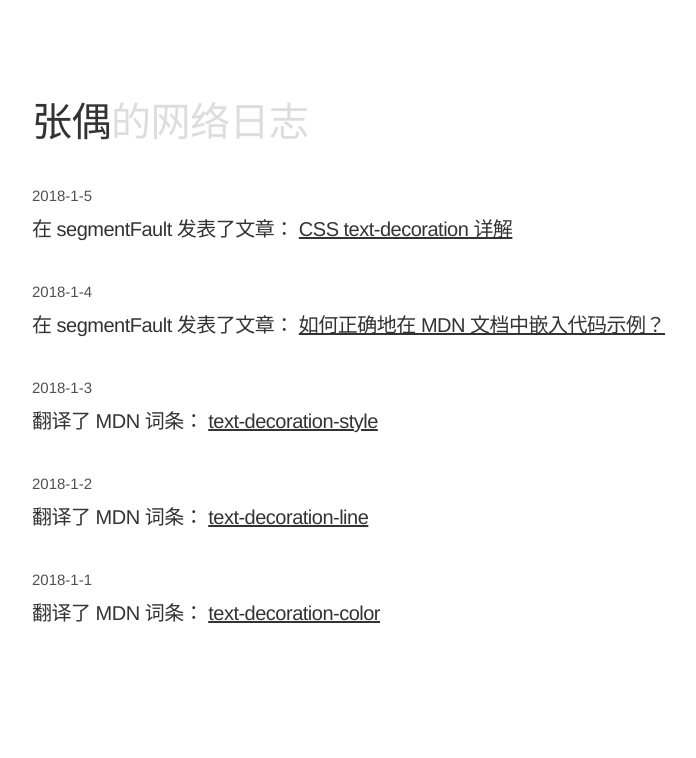
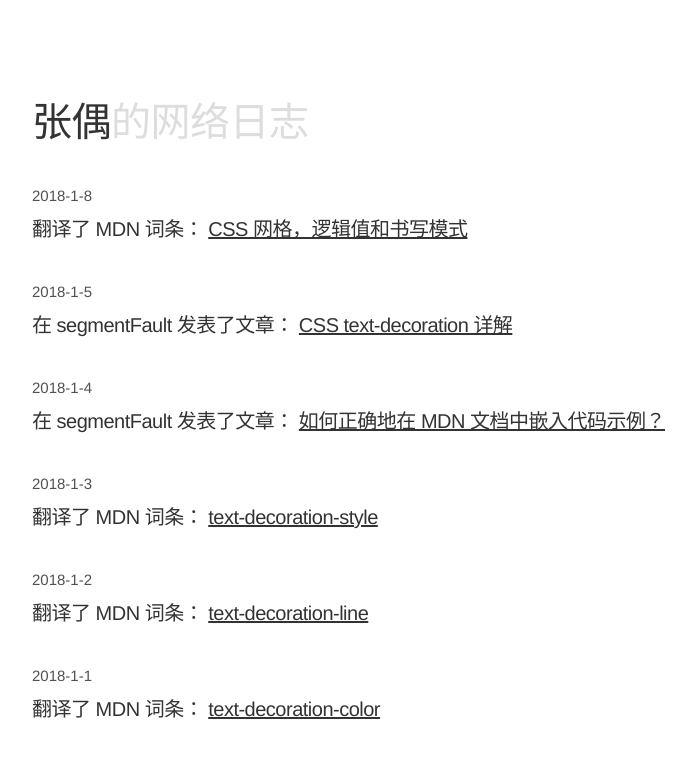
Before and after one commit to comehope/comehope.github.io, a Jekyll site: the page built from index.html, in a window 1280 px wide. Shown: the top 758 px of the page, without its empty margins (248-944 px from the left). Built offline with Jekyll 4.4.1, drawn with Linux system fonts in a browser that asks for light colours.

Commit message:
更新日志 2018-1-8

```diff
--- a/index.html
+++ b/index.html
@@ -12,6 +12,16 @@ layout: default
   </nav>
 </header>
 <div class="content list">
+  <div class="list-item">
+    <div class="list-post-date">
+      <time>2018-1-8</time>
+    </div>
+    <h3 class="list-post-title">
+      翻译了 MDN 词条：
+      <a href="https://developer.mozilla.org/zh-CN/docs/Web/CSS/CSS_Grid_Layout/CSS_Grid,_Logical_Values_and_Writing_Modes" target="_blank">CSS 网格，逻辑值和书写模式</a>
+    </h3>
+  </div>
+
   <div class="list-item">
     <div class="list-post-date">
       <time>2018-1-5</time>
```
